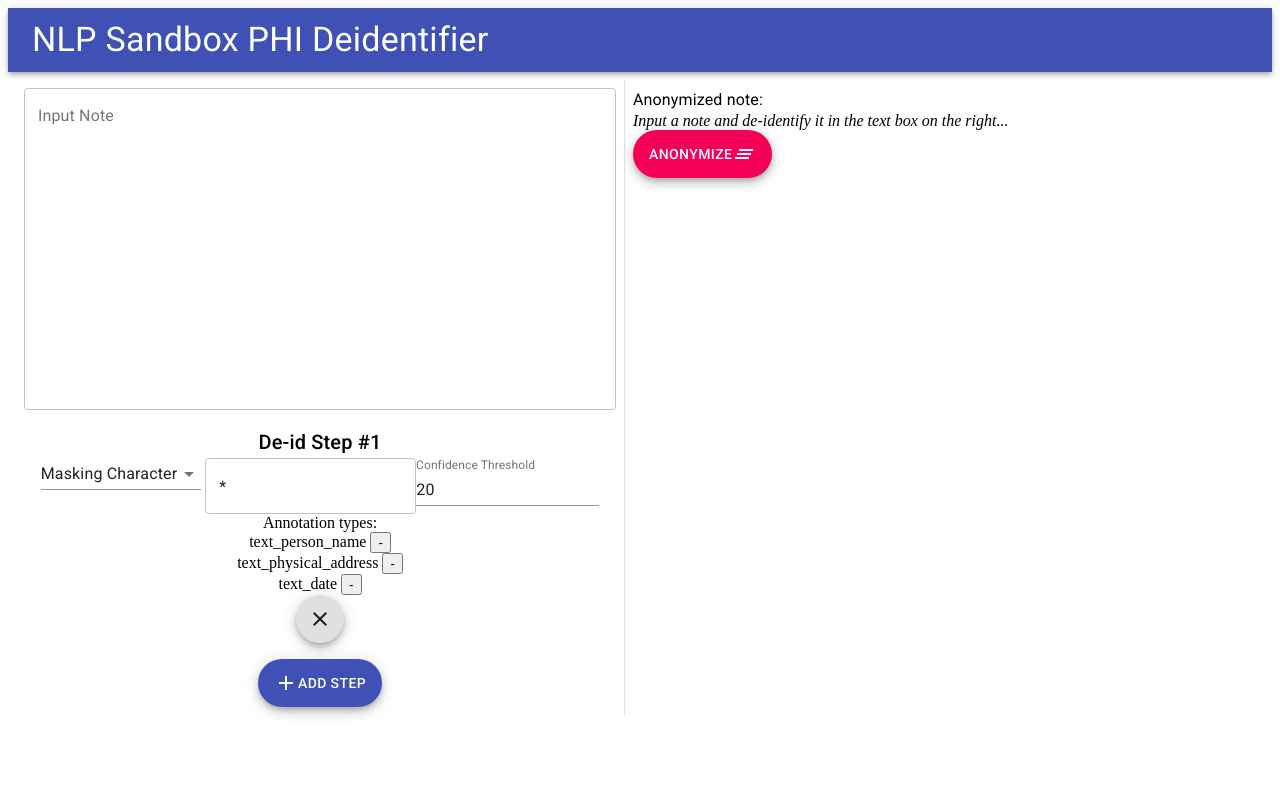
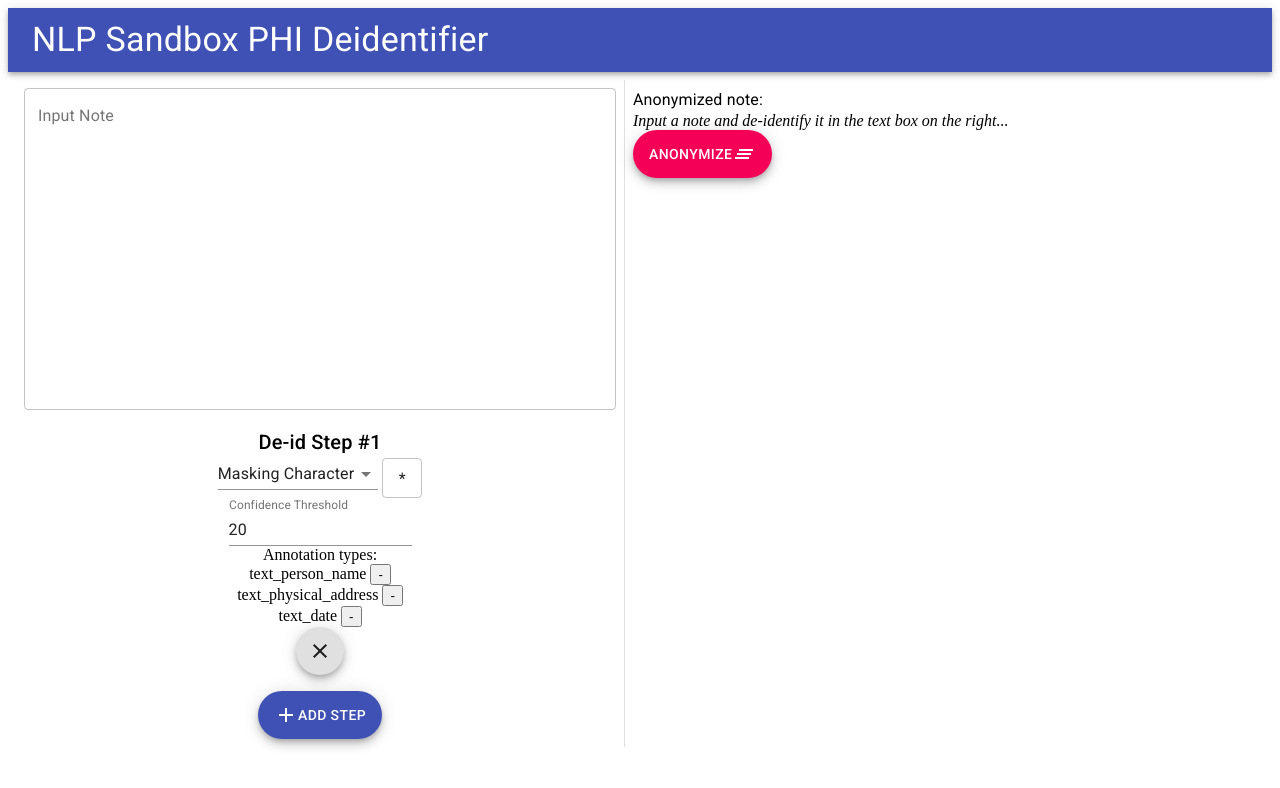
Before and after one commit to nlpsandbox/phi-deidentifier-example, a React (Create React App) app in the folder client/: page / in a window 1280 px wide. Shown: the top 788 px of the page. Built offline with nearby package versions, Linux system fonts and the light colour scheme.

Commit message:
Move De-ID Form to Grid, Style Mask Char Input

```diff
--- a/client/src/components/App.js
+++ b/client/src/components/App.js
@@ -3,7 +3,7 @@ import { DeidentifyRequestFromJSON } from '../models';
 import React from 'react';
 import { Configuration } from '../runtime';
 import { DeidentifiedText, deidentificationStates } from './DeidentifiedText';
-import { DeidentificationConfigForm } from './DeidentificationConfigForm';
+import DeidentificationConfigForm from './DeidentificationConfigForm';
 import { withStyles } from '@material-ui/core/styles';
 import { Divider, Fab, Grid, Box, TextField, AppBar, Toolbar, Typography } from '@material-ui/core';
 import AddIcon from '@material-ui/icons/Add';
--- a/client/src/components/DeidentificationConfigForm.js
+++ b/client/src/components/DeidentificationConfigForm.js
@@ -1,7 +1,15 @@
 import React from 'react';
 import { DeidentificationConfigAnnotationTypesEnum } from '../models';
-import { Fab, Select, MenuItem, TextField, Grid, Typography } from '@material-ui/core';
+import { FormControl, FormHelperText, InputLabel, Fab, Select, MenuItem, TextField, Grid, Typography } from '@material-ui/core';
+import { withStyles } from '@material-ui/core/styles';
 import CloseIcon from '@material-ui/icons/Close';
+
+const styles = (theme) => ({
+  maskingCharField: {
+    width: "40px",
+    textAlign: "center"
+  }
+});
 
 export class DeidentificationConfigForm extends React.Component {
   updateDeidConfig = (newSettings) => {
@@ -64,10 +72,14 @@ export class DeidentificationConfigForm extends React.Component {
   }
 
   render = () => {
+    const { classes } = this.props;
     const allAnnotationTypes = Object.values(DeidentificationConfigAnnotationTypesEnum)
     return (
+      <Grid item container direction="column">
         <Grid item>
           <Typography variant="h6">De-id Step #{this.props.index + 1}</Typography>
+        </Grid>
+        <Grid item>
           <Select label="Method" onChange={this.handleStrategyChange} value={this.getStrategy()}>
             <MenuItem value="maskingCharConfig">Masking Character</MenuItem>
             <MenuItem value="redactConfig">Redact</MenuItem>
@@ -75,9 +87,20 @@ export class DeidentificationConfigForm extends React.Component {
           </Select>
           &nbsp;
           {this.getStrategy() === "maskingCharConfig" &&
-          <TextField variant="outlined" maxLength={1} value={this.props.deidentificationStrategy.maskingCharConfig.maskingChar} onChange={this.handleMaskingCharChange} />
+            <TextField
+              variant="outlined"
+              size="small"
+              value={this.props.deidentificationStrategy.maskingCharConfig.maskingChar}
+              onChange={this.handleMaskingCharChange}
+              className={classes.maskingCharField}
+              inputProps={{maxLength: 1, style: { textAlign: "center" }}}
+            />
           }
+        </Grid>
+        <Grid item>
           <TextField label="Confidence Threshold" type="number" onChange={this.handleConfidenceThresholdChange} name="confidenceThreshold" value={this.props.confidenceThreshold} />
+        </Grid>
+        <Grid item>
           Annotation types:
           <div>
             {this.props.annotationTypes.map((annotationType, index) => {
@@ -86,18 +109,27 @@ export class DeidentificationConfigForm extends React.Component {
               );
             })}
             {this.props.annotationTypes.length < allAnnotationTypes.length &&
-            <select value="" onChange={this.handleAnnotationTypeAdd}>
-              <option value="">...</option>
+              <FormControl>
+                <InputLabel>Annotation type</InputLabel>
+                <Select value="" onChange={this.handleAnnotationTypeAdd}>
+                  <MenuItem value=""></MenuItem>
                   {allAnnotationTypes.filter(annotationType => !this.props.annotationTypes.includes(annotationType)).map((annotationType) => {
                     return (
-                  <option value={annotationType}>{annotationType}</option>
+                      <MenuItem value={annotationType}>{annotationType}</MenuItem>
                     );
                   })}
-            </select>
+                </Select>
+                <FormHelperText>Click to add</FormHelperText>
+              </FormControl>
             }
           </div>
+        </Grid>
+        <Grid item>
           <Fab onClick={this.handleDelete} size="medium"><CloseIcon /></Fab>
+        </Grid>
       </Grid>
     );
   }
 }
+
+export default withStyles(styles)(DeidentificationConfigForm);
```
Lines whose indentation alone changed are shown as unchanged.
